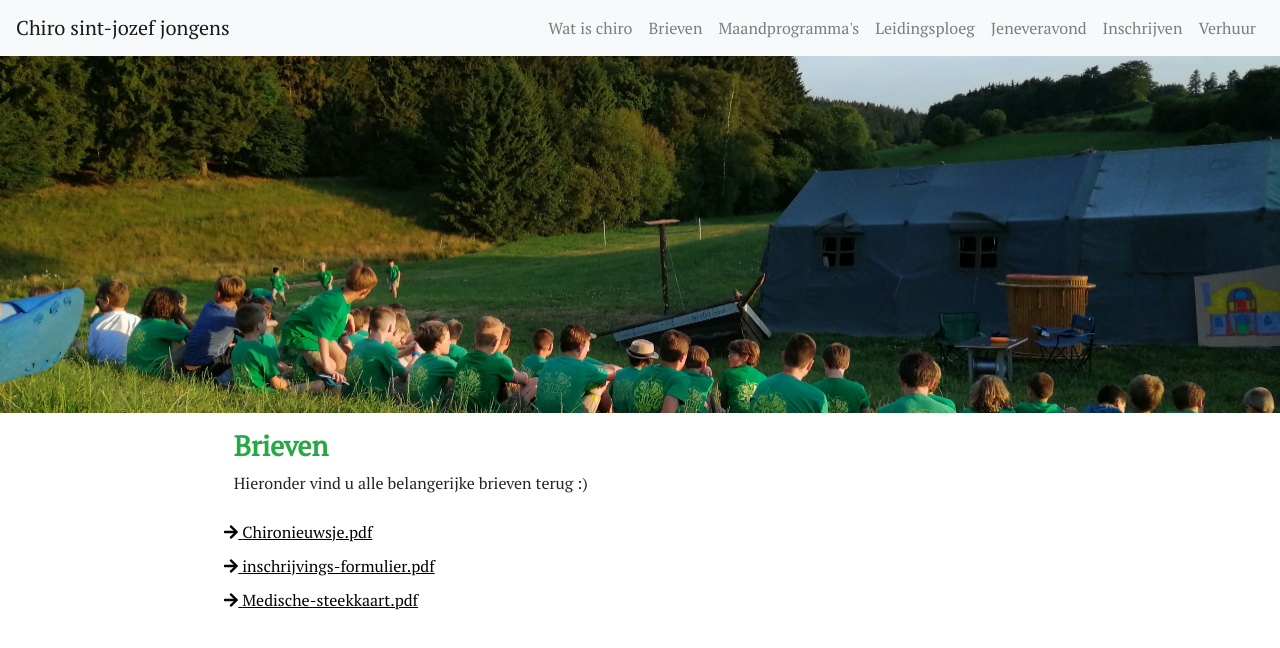
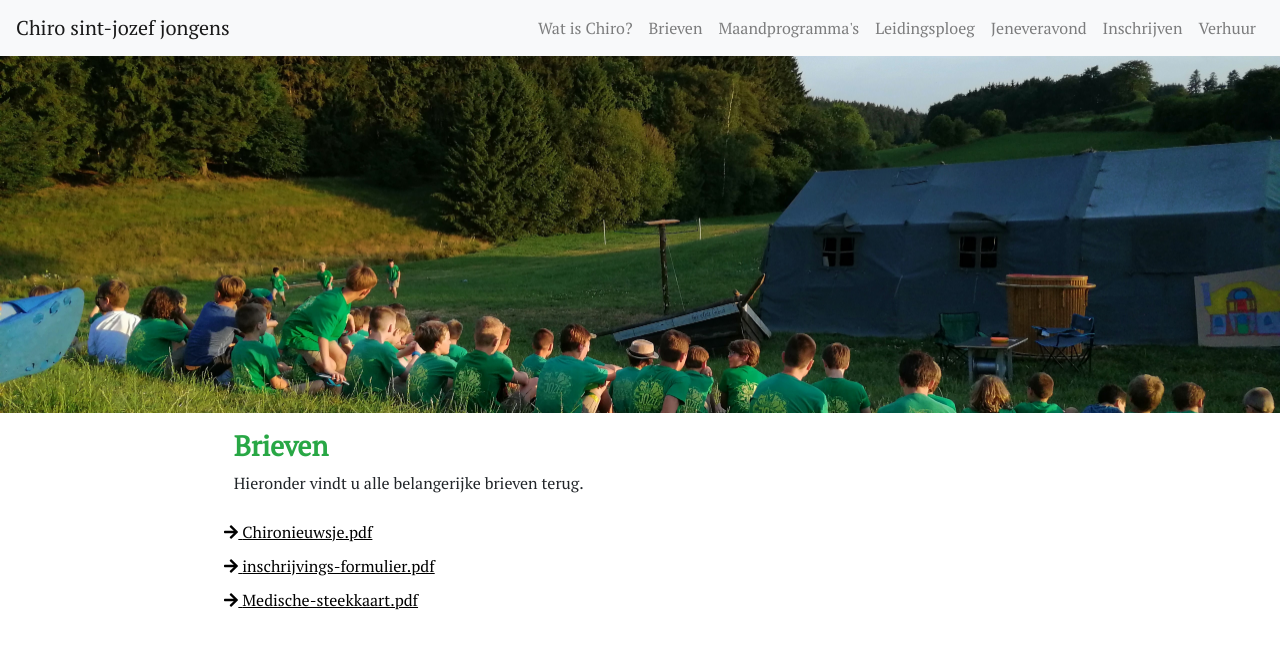
Before and after one commit to bartbiemans/chiro-site, a React (Create React App) app in the folder chiro-site/: page /brieven in a window 1280 px wide. Shown: the top 648 px of the page. Built offline with nearby package versions, Linux system fonts and the light colour scheme; what react-aws-s3 would draw is missing.

Commit message:
Spellingsfouten

```diff
--- a/chiro-site/src/components/header/Header.tsx
+++ b/chiro-site/src/components/header/Header.tsx
@@ -9,7 +9,7 @@ export const Header = () => {
                 <Navbar.Toggle aria-controls="responsive-navbar-nav"/>
                 <Navbar.Collapse id="basic-navbar-nav" className={"justify-content-end"}>
                     <Nav>
-                        <Nav.Link href='/chiro'>Wat is chiro</Nav.Link>
+                        <Nav.Link href='/chiro'>Wat is Chiro?</Nav.Link>
                         <Nav.Link href='/brieven'>Brieven</Nav.Link>
                         <Nav.Link href='/maandprogramma'>Maandprogramma's</Nav.Link>
                         <Nav.Link href='/leidingsploeg'>Leidingsploeg</Nav.Link>
--- a/chiro-site/src/components/home/Home.tsx
+++ b/chiro-site/src/components/home/Home.tsx
@@ -14,7 +14,7 @@ export const Home = () => {
             </div>
             <Row>
                 <Col className={'justify-content-center'}>
-                    <h3 className={'text-center pt-2 text-success'}><b>De beste chiro uit merksem en omstreken!</b>
+                    <h3 className={'text-center pt-2 text-success'}><b>De beste chiro uit Merksem en omstreken!</b>
                     </h3>
                 </Col>
             </Row>
--- a/chiro-site/src/resources/Brieven.json
+++ b/chiro-site/src/resources/Brieven.json
@@ -1,5 +1,5 @@
 [
   {
-    "body": "Hieronder vind u alle belangerijke brieven terug :)"
+    "body": "Hieronder vindt u alle belangerijke brieven terug."
   }
 ]
--- a/chiro-site/src/resources/maandprogrammaDownload.json
+++ b/chiro-site/src/resources/maandprogrammaDownload.json
@@ -1,5 +1,5 @@
 [
   {
-    "body": "Hier kan u uw maandprogramma downloaden. Het download altijd het maandprogramma van de huidige maand."
+    "body": "Hier kan u uw maandprogramma downloaden. Het downloadt altijd het maandprogramma van de huidige maand."
   }
 ]
```
